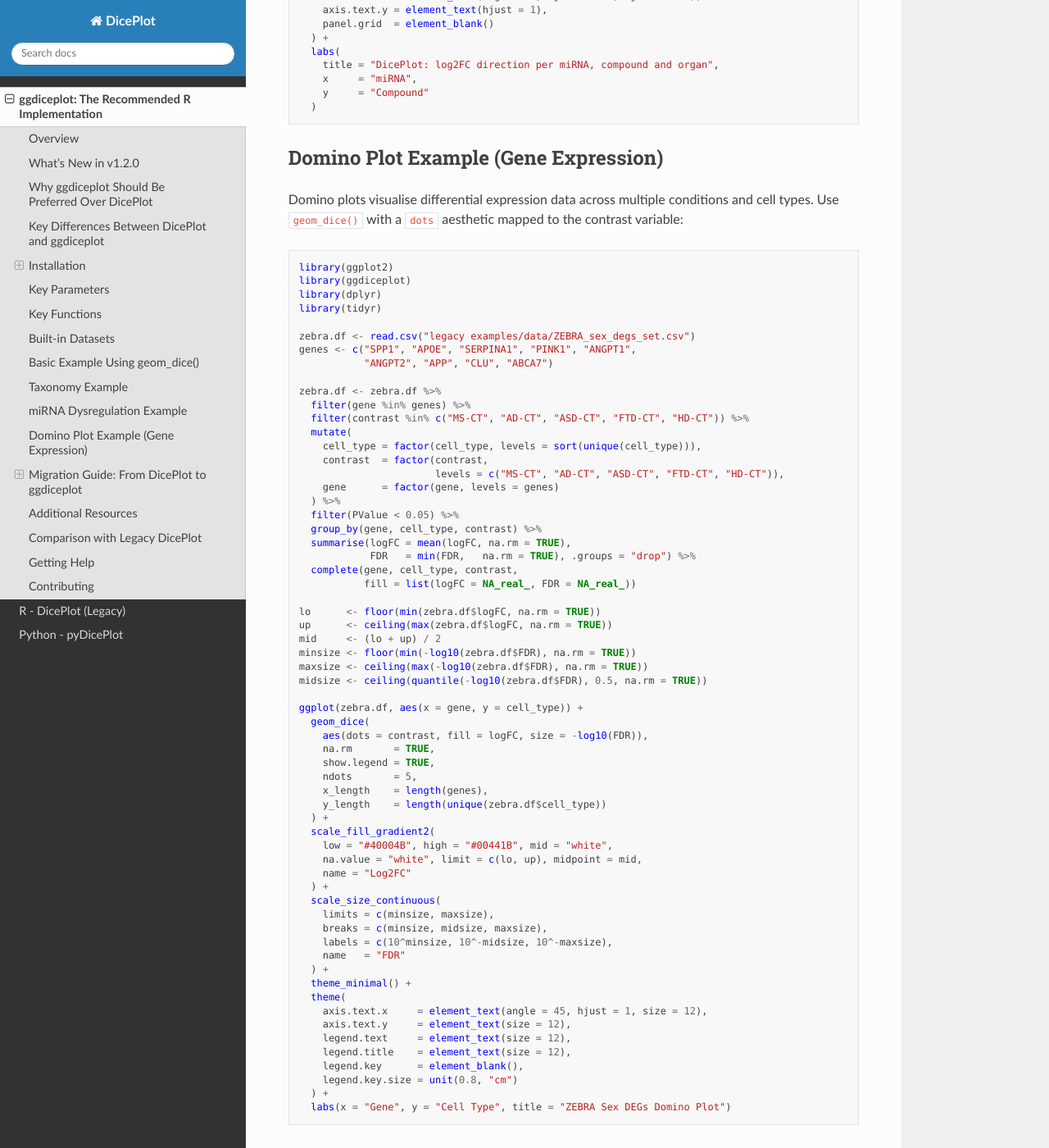
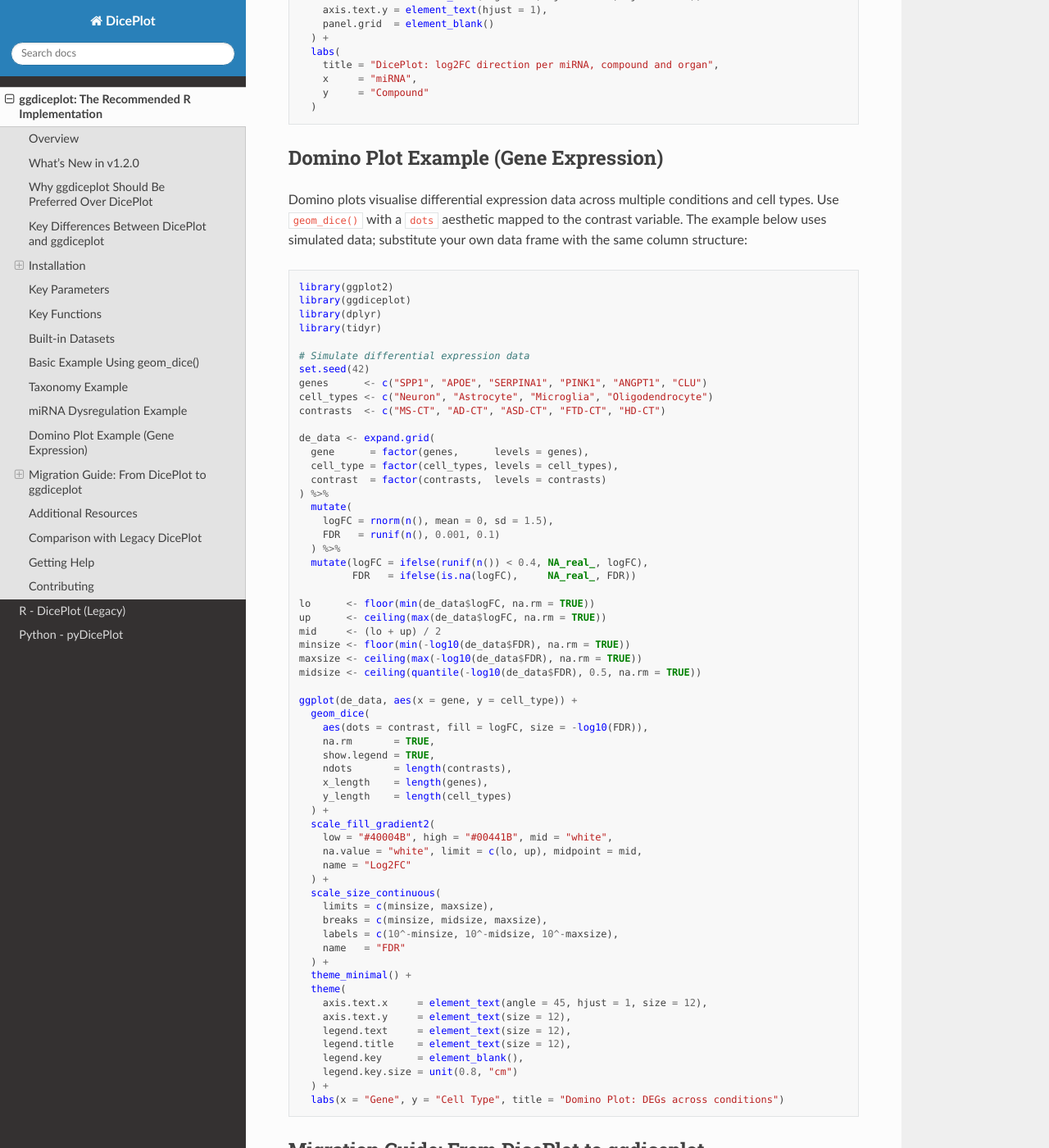
Before and after one commit to maflot/ReadTheDocsDiceplot, a Sphinx documentation site: the page built from docs/source/ggdiceplot.rst, in a window 1280 px wide and 1400 px high, scrolled down 5061 px. Shown: the whole window at 82% size. Built offline with Sphinx 7.4.7 and the Read the Docs theme 3.1.0, drawn with Linux system fonts in a browser that asks for light colours.

Commit message:
Fix exponent signs and replace hardcoded CSV path in ggdiceplot.rst examples
Agent-Logs-Url: https://github.com/maflot/ReadTheDocsDiceplot/sessions/30b72019-f756-4705-b38c-1d2d311d6ccc

Co-authored-by: maflot <69261571+maflot@users.noreply.github.com>

```diff
--- a/docs/source/ggdiceplot.rst
+++ b/docs/source/ggdiceplot.rst
@@ -245,7 +245,7 @@ This example uses the built-in ``sample_dice_data2`` dataset:
        range  = c(2, 8),
        limits = c(minsize, maxsize),
        breaks = c(minsize, midsize, maxsize),
-       labels = c(10^minsize, 10^-midsize, 10^-maxsize),
+       labels = c(10^-minsize, 10^-midsize, 10^-maxsize),
        name   = "q-value"
      )
 
@@ -289,7 +289,7 @@ This example uses the built-in ``sample_dice_miRNA`` dataset:
 Domino Plot Example (Gene Expression)
 --------------------------------------
 
-Domino plots visualise differential expression data across multiple conditions and cell types. Use ``geom_dice()`` with a ``dots`` aesthetic mapped to the contrast variable:
+Domino plots visualise differential expression data across multiple conditions and cell types. Use ``geom_dice()`` with a ``dots`` aesthetic mapped to the contrast variable. The example below uses simulated data; substitute your own data frame with the same column structure:
 
 .. code-block:: r
 
@@ -298,41 +298,39 @@ Domino plots visualise differential expression data across multiple conditions a
    library(dplyr)
    library(tidyr)
 
-   zebra.df <- read.csv("legacy examples/data/ZEBRA_sex_degs_set.csv")
-   genes <- c("SPP1", "APOE", "SERPINA1", "PINK1", "ANGPT1",
-              "ANGPT2", "APP", "CLU", "ABCA7")
+   # Simulate differential expression data
+   set.seed(42)
+   genes      <- c("SPP1", "APOE", "SERPINA1", "PINK1", "ANGPT1", "CLU")
+   cell_types <- c("Neuron", "Astrocyte", "Microglia", "Oligodendrocyte")
+   contrasts  <- c("MS-CT", "AD-CT", "ASD-CT", "FTD-CT", "HD-CT")
 
-   zebra.df <- zebra.df %>%
-     filter(gene %in% genes) %>%
-     filter(contrast %in% c("MS-CT", "AD-CT", "ASD-CT", "FTD-CT", "HD-CT")) %>%
+   de_data <- expand.grid(
+     gene      = factor(genes,      levels = genes),
+     cell_type = factor(cell_types, levels = cell_types),
+     contrast  = factor(contrasts,  levels = contrasts)
+   ) %>%
      mutate(
-       cell_type = factor(cell_type, levels = sort(unique(cell_type))),
-       contrast  = factor(contrast,
-                          levels = c("MS-CT", "AD-CT", "ASD-CT", "FTD-CT", "HD-CT")),
-       gene      = factor(gene, levels = genes)
+       logFC = rnorm(n(), mean = 0, sd = 1.5),
+       FDR   = runif(n(), 0.001, 0.1)
      ) %>%
-     filter(PValue < 0.05) %>%
-     group_by(gene, cell_type, contrast) %>%
-     summarise(logFC = mean(logFC, na.rm = TRUE),
-               FDR   = min(FDR,   na.rm = TRUE), .groups = "drop") %>%
-     complete(gene, cell_type, contrast,
-              fill = list(logFC = NA_real_, FDR = NA_real_))
+     mutate(logFC = ifelse(runif(n()) < 0.4, NA_real_, logFC),
+            FDR   = ifelse(is.na(logFC),     NA_real_, FDR))
 
-   lo      <- floor(min(zebra.df$logFC, na.rm = TRUE))
-   up      <- ceiling(max(zebra.df$logFC, na.rm = TRUE))
+   lo      <- floor(min(de_data$logFC, na.rm = TRUE))
+   up      <- ceiling(max(de_data$logFC, na.rm = TRUE))
    mid     <- (lo + up) / 2
-   minsize <- floor(min(-log10(zebra.df$FDR), na.rm = TRUE))
-   maxsize <- ceiling(max(-log10(zebra.df$FDR), na.rm = TRUE))
-   midsize <- ceiling(quantile(-log10(zebra.df$FDR), 0.5, na.rm = TRUE))
+   minsize <- floor(min(-log10(de_data$FDR), na.rm = TRUE))
+   maxsize <- ceiling(max(-log10(de_data$FDR), na.rm = TRUE))
+   midsize <- ceiling(quantile(-log10(de_data$FDR), 0.5, na.rm = TRUE))
 
-   ggplot(zebra.df, aes(x = gene, y = cell_type)) +
+   ggplot(de_data, aes(x = gene, y = cell_type)) +
      geom_dice(
        aes(dots = contrast, fill = logFC, size = -log10(FDR)),
        na.rm       = TRUE,
        show.legend = TRUE,
-       ndots       = 5,
+       ndots       = length(contrasts),
        x_length    = length(genes),
-       y_length    = length(unique(zebra.df$cell_type))
+       y_length    = length(cell_types)
      ) +
      scale_fill_gradient2(
        low = "#40004B", high = "#00441B", mid = "white",
@@ -342,7 +340,7 @@ Domino plots visualise differential expression data across multiple conditions a
      scale_size_continuous(
        limits = c(minsize, maxsize),
        breaks = c(minsize, midsize, maxsize),
-       labels = c(10^minsize, 10^-midsize, 10^-maxsize),
+       labels = c(10^-minsize, 10^-midsize, 10^-maxsize),
        name   = "FDR"
      ) +
      theme_minimal() +
@@ -354,7 +352,7 @@ Domino plots visualise differential expression data across multiple conditions a
        legend.key      = element_blank(),
        legend.key.size = unit(0.8, "cm")
      ) +
-     labs(x = "Gene", y = "Cell Type", title = "ZEBRA Sex DEGs Domino Plot")
+     labs(x = "Gene", y = "Cell Type", title = "Domino Plot: DEGs across conditions")
 
 Migration Guide: From DicePlot to ggdiceplot
 ---------------------------------------------
```
